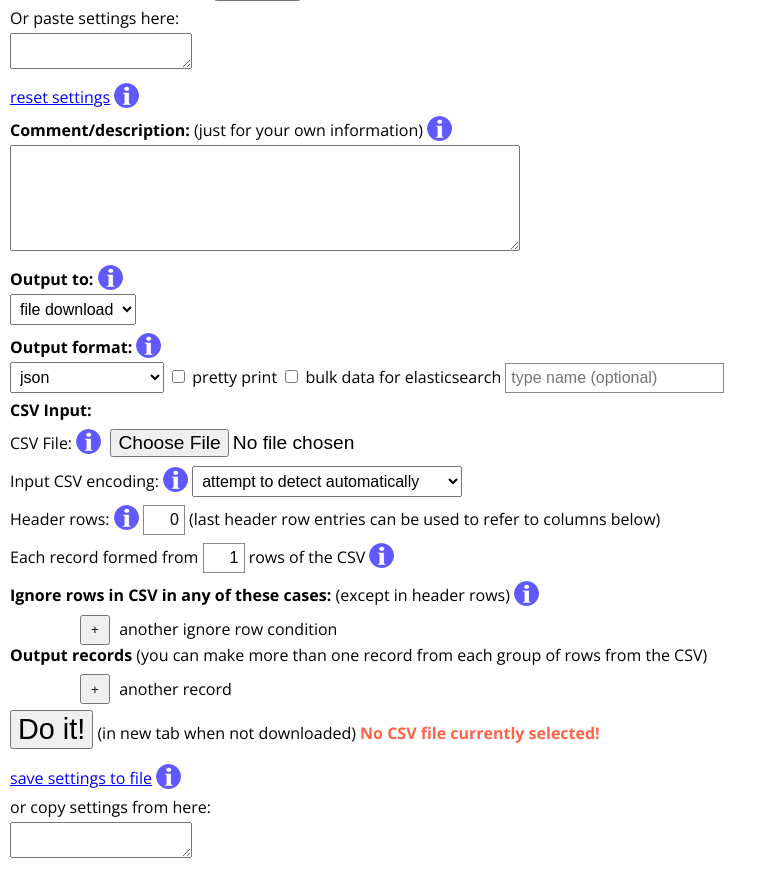
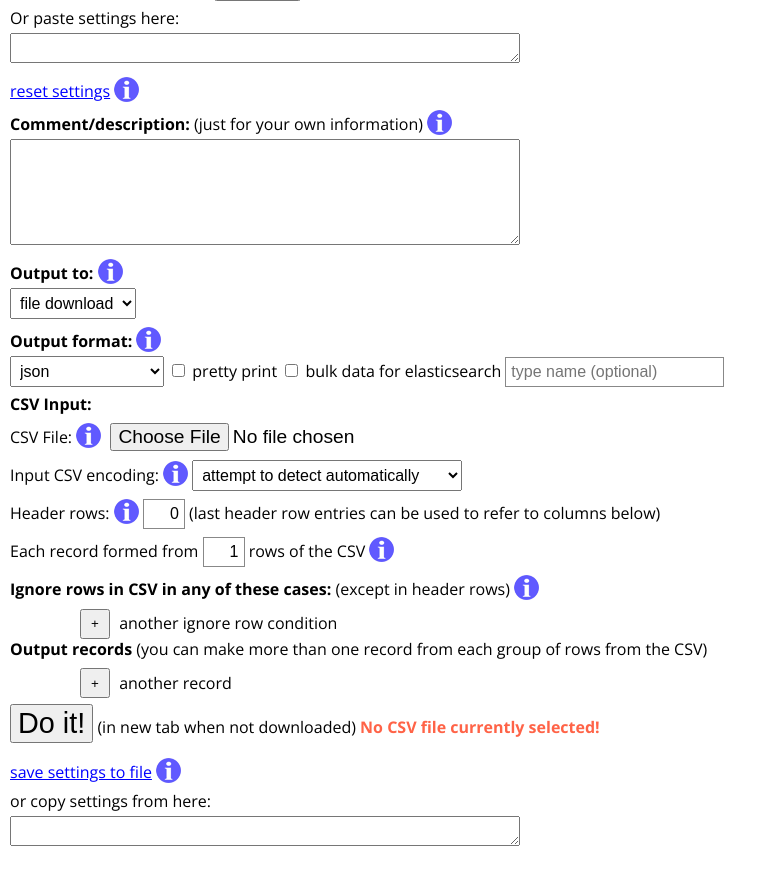
Before and after one commit to davidearl/jcomma, a PHP site: page / in a window 1280 px wide. Shown: the part 319-1195 px from the top of the page, without its empty margins (0-777 px from the left). After the commit the page ends 1165 px from the top, so only its background shows below. Run offline with PHP 8.4, Linux system fonts and the light colour scheme.

Commit message:
missed this file...

```diff
--- a/jcomma.css
+++ b/jcomma.css
@@ -208,3 +208,8 @@ a {
 	position: relative;
 	top: 5px;
 }
+
+#iapasteoptions,#iacopyoptions {
+	width: 40%;
+	height: 1.8em;
+}
```
